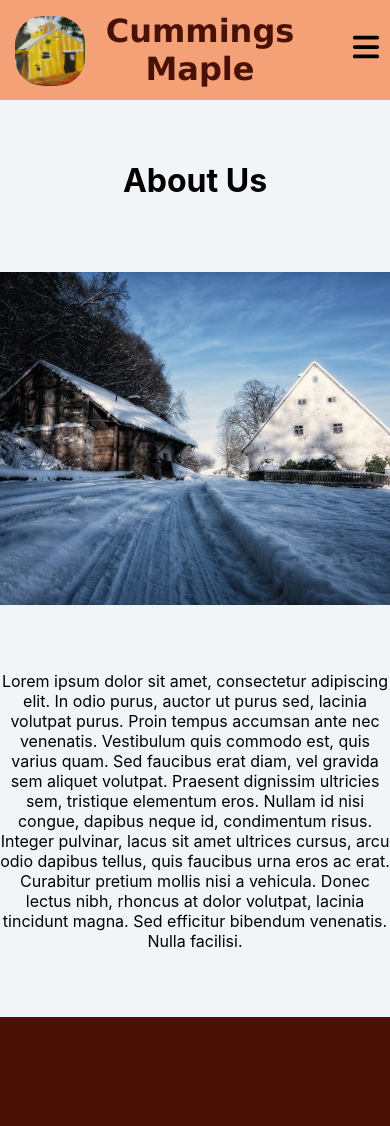
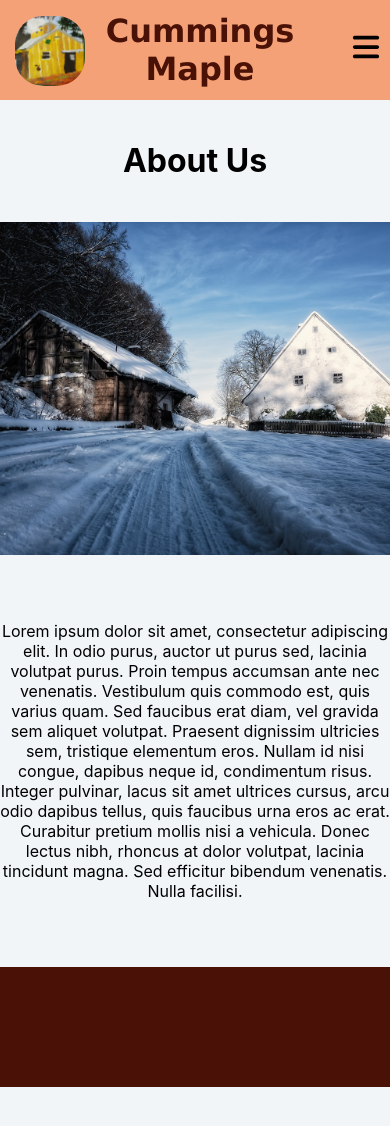
Before and after one commit to LaurenCummings/cummings-maple-vite, a React (Vite) app: page /About in a window 390 px wide. Shown: the top 1126 px of the page. After the commit the page ends 1087 px from the top, so only its background shows below. Built offline with nearby package versions, Linux system fonts and the light colour scheme.

Commit message:
gave description smaller max width on smaller screen

```diff
--- a/src/css/AboutUs.css
+++ b/src/css/AboutUs.css
@@ -21,8 +21,6 @@
 
 .about-us-info .description {
     max-width: 600px;
-    /* margin: 0px auto;
-    padding: 20px 0px; */
 }
 
 @media (max-width: 1200px) {
@@ -30,3 +28,17 @@
         flex-direction: column;
     }
 }
+
+@media (max-width: 650px) {
+    .about-us h1 {
+        padding-top: 20px;
+    }
+
+    .about-us-info {
+        padding-top: 20px;
+    }
+
+    .about-us-info .description {
+        max-width: 400px;
+    }
+}
```
